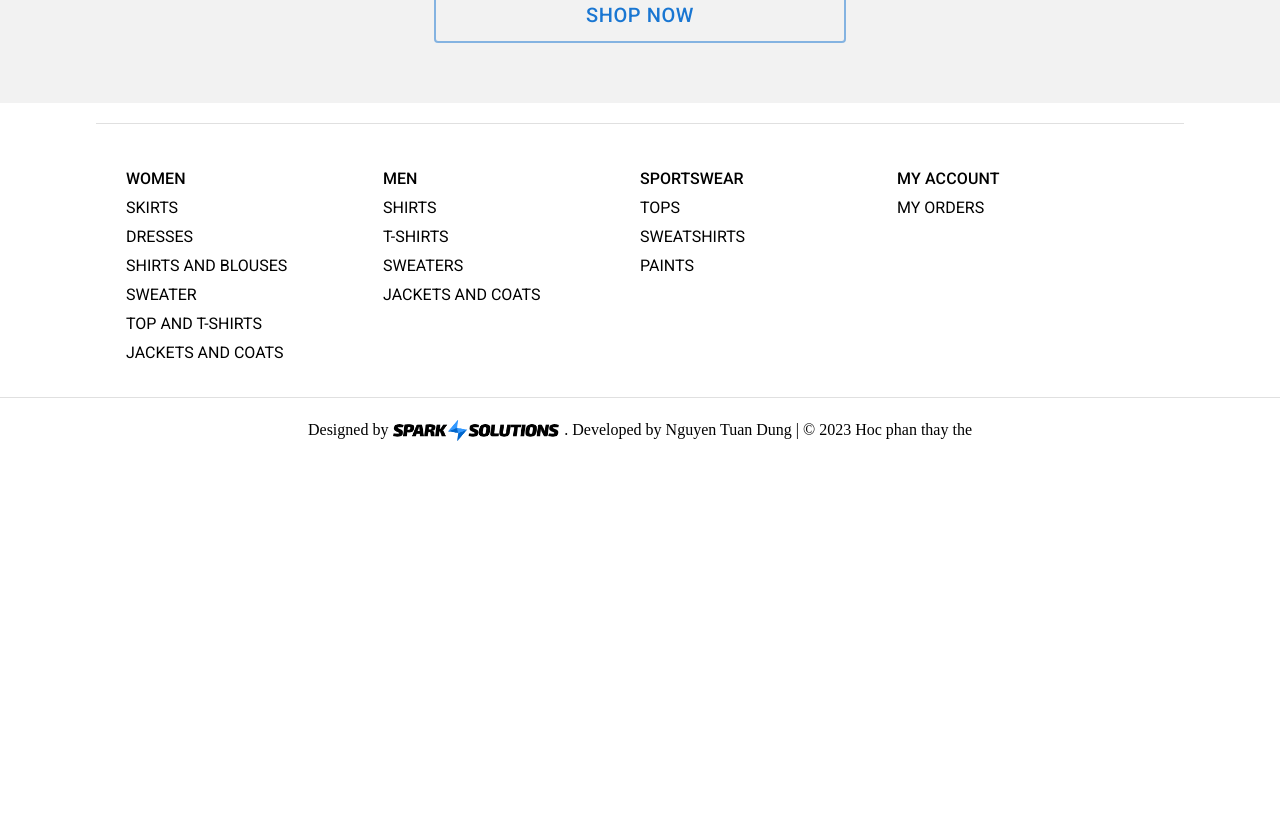
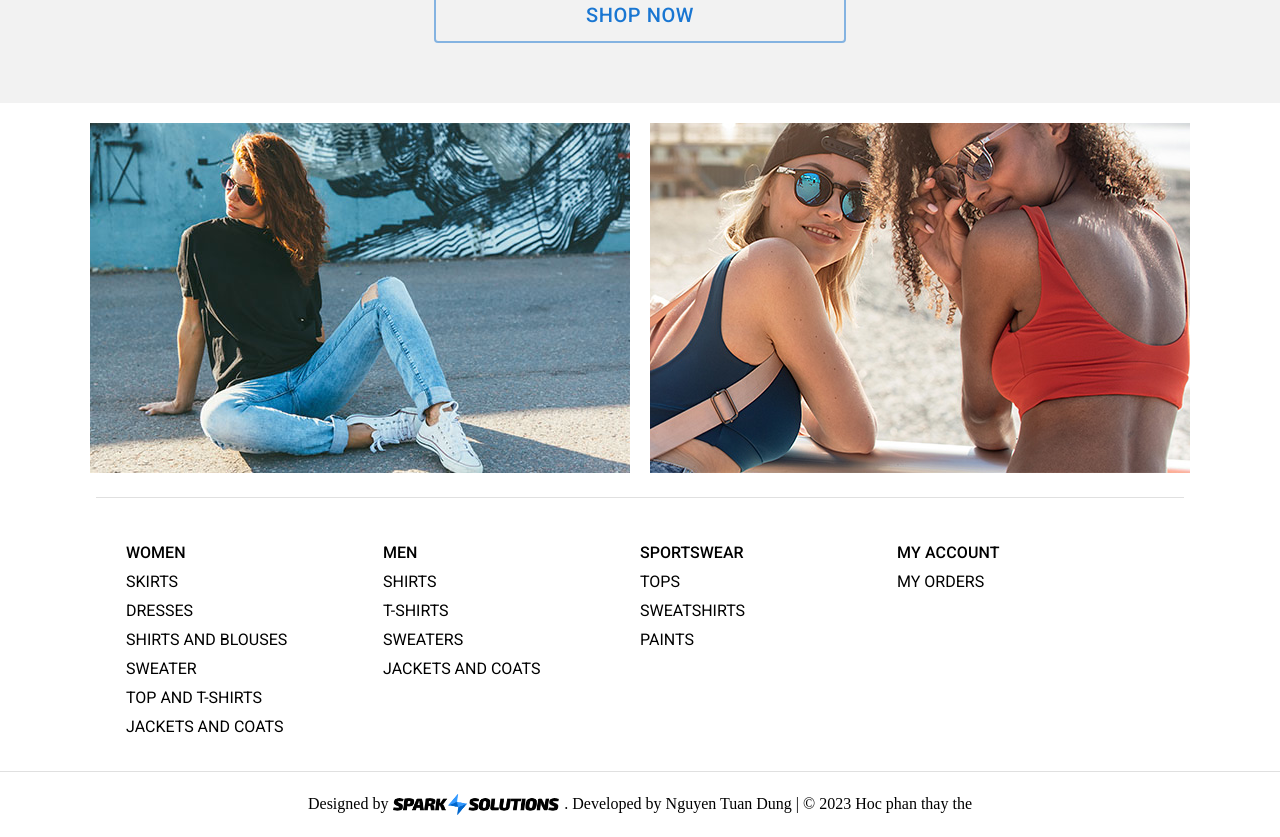
Before and after one commit to TuanDung1304/btl-react-ecommerce, a React (Vite) app: page / in a window 1280 px wide. Shown: the part 1600-2437 px from the top of the page. Before the commit the page ends 2063 px from the top, so only its background shows below. Built offline with nearby package versions, Linux system fonts and the light colour scheme.

Commit message:
Outstanding

```diff
--- a/src/Pages/Home/index.tsx
+++ b/src/Pages/Home/index.tsx
@@ -75,6 +75,30 @@ const useStyles = makeStyles()(() => ({
       },
     },
   },
+  outstanding: {
+    display: 'flex',
+    flexDirection: 'column',
+    marginTop: 20,
+    gap: 20,
+    width: '90%',
+    '& div': {
+      width: '100%',
+      height: '300px',
+      overflow: 'hidden',
+
+      '& img': {
+        width: '100%',
+        objectFit: 'cover',
+        objectPosition: 'center',
+      },
+    },
+
+    '@media (min-width: 992px)': {
+      flexDirection: 'row',
+      width: 'auto',
+      '& div': { width: '50%', height: 'auto' },
+    },
+  },
 }))
 
 export default function Home() {
@@ -118,6 +142,15 @@ export default function Home() {
         <Typography>Fashion Trends Note</Typography>
         <Button variant="outlined">SHOP NOW</Button>
       </Box>
+
+      <Box className={classes.outstanding}>
+        <Box>
+          <img src="src/assets/newCollection.jpg" />
+        </Box>
+        <Box>
+          <img src="src/assets/summerSale.jpg" />
+        </Box>
+      </Box>
     </Box>
   )
 }
```
Also changed, not shown: src/assets/newCollection.jpg (added), src/assets/summerSale.jpg (added).
